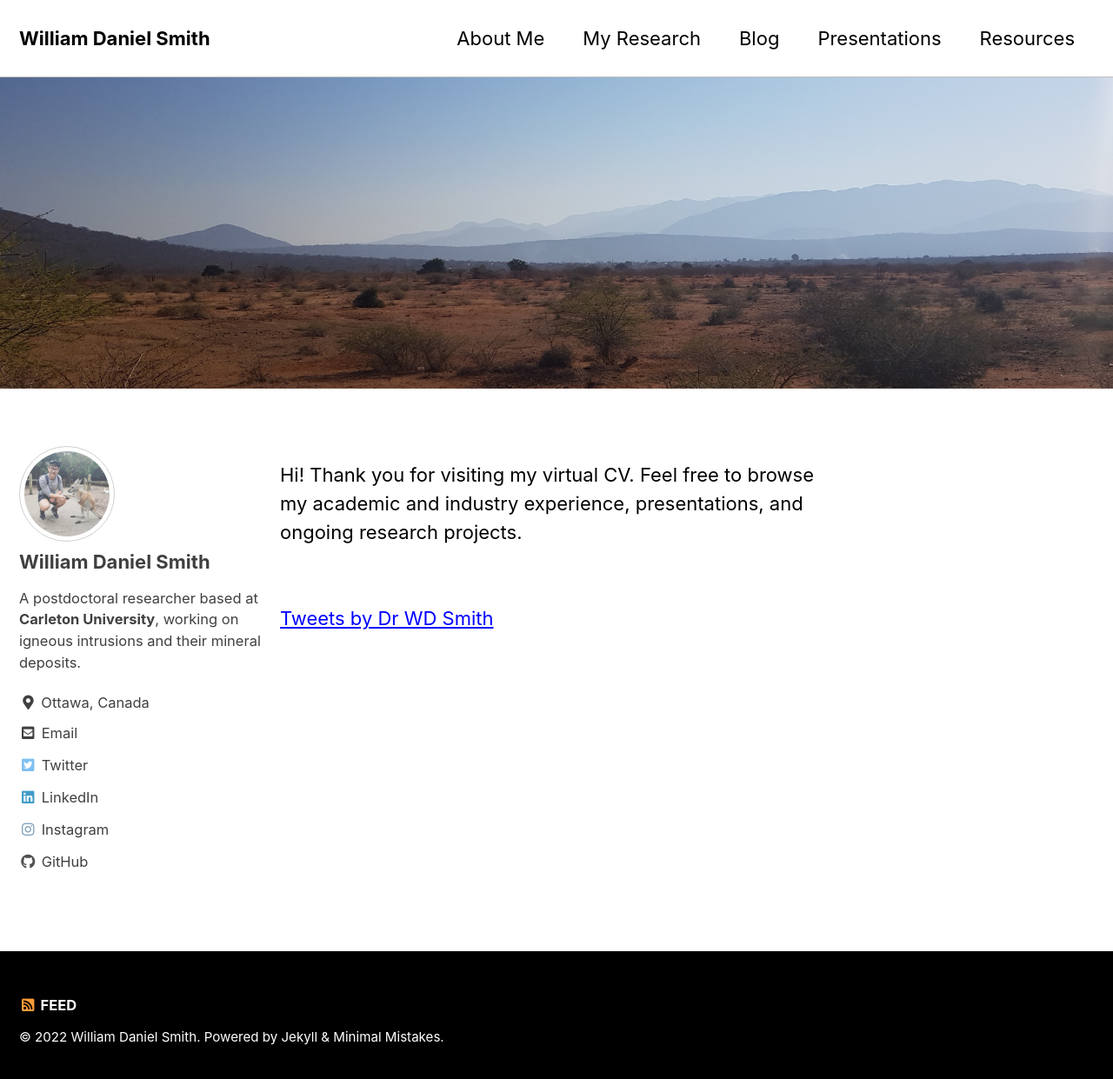
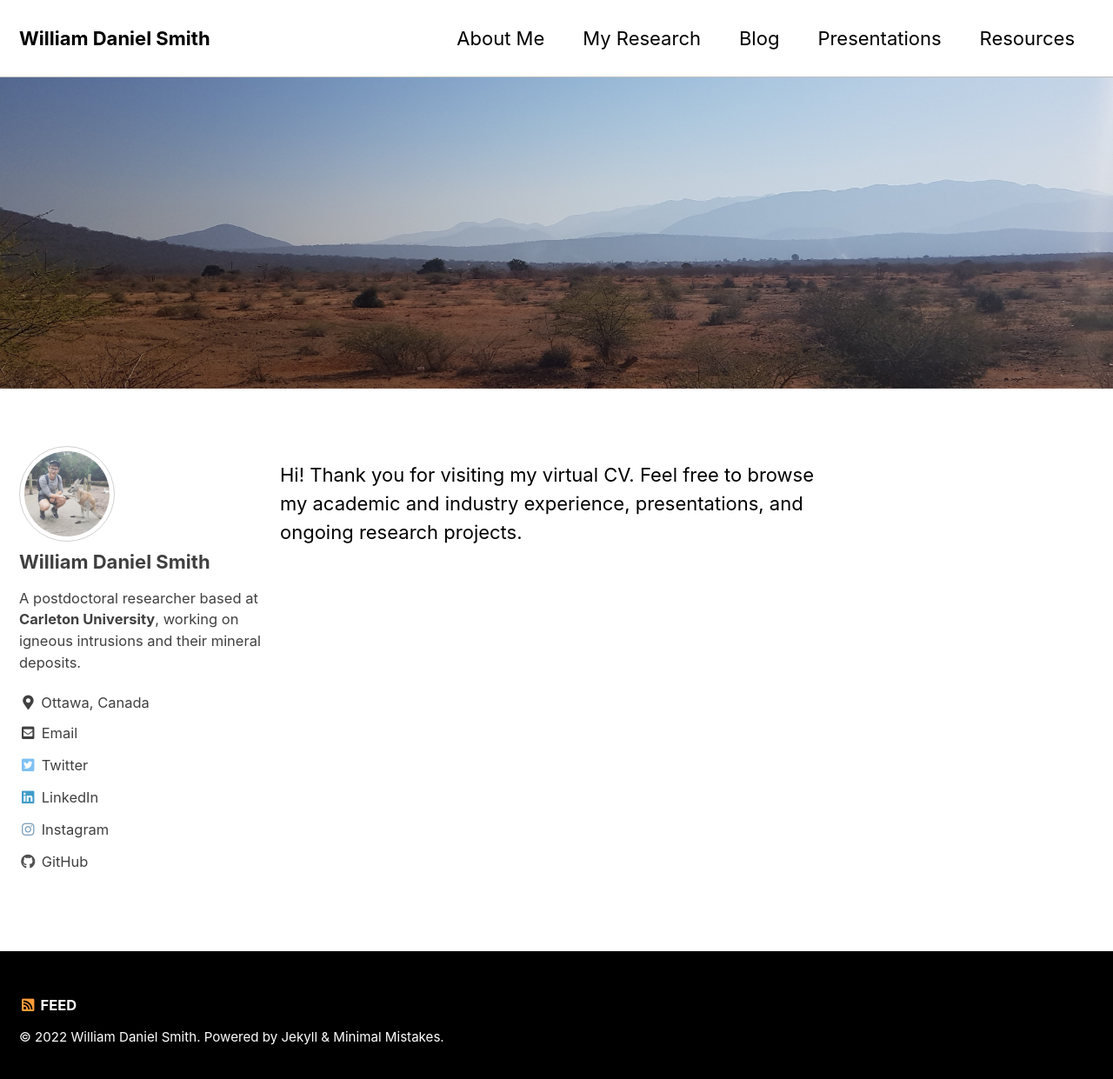
Before and after one commit to WillDSmith1995/willsgeo, a Jekyll site: the page built from index.html, in a window 1280 px wide and 1249 px high. Shown: the top 1241 px of the window at 87% size. Built offline with Jekyll 4.4.1, drawn with Linux system fonts in a browser that asks for light colours; cached includes are drawn as plain includes; the list of posts is cut into pages by our own code; comment, search, counter and statistics services are not loaded.

Commit message:
Update index.html

```diff
--- a/index.html
+++ b/index.html
@@ -8,7 +8,3 @@
 <section class ="content">
 Hi! Thank you for visiting my virtual CV. Feel free to browse my academic and industry experience, presentations, and ongoing research projects.
 </section>
-
-<br><br>
-
-<a class="twitter-timeline" href="https://twitter.com/DrWDSmith?ref_src=twsrc%5Etfw">Tweets by Dr WD Smith</a> <script async src="https://platform.twitter.com/widgets.js" charset="utf-8"></script>
```
